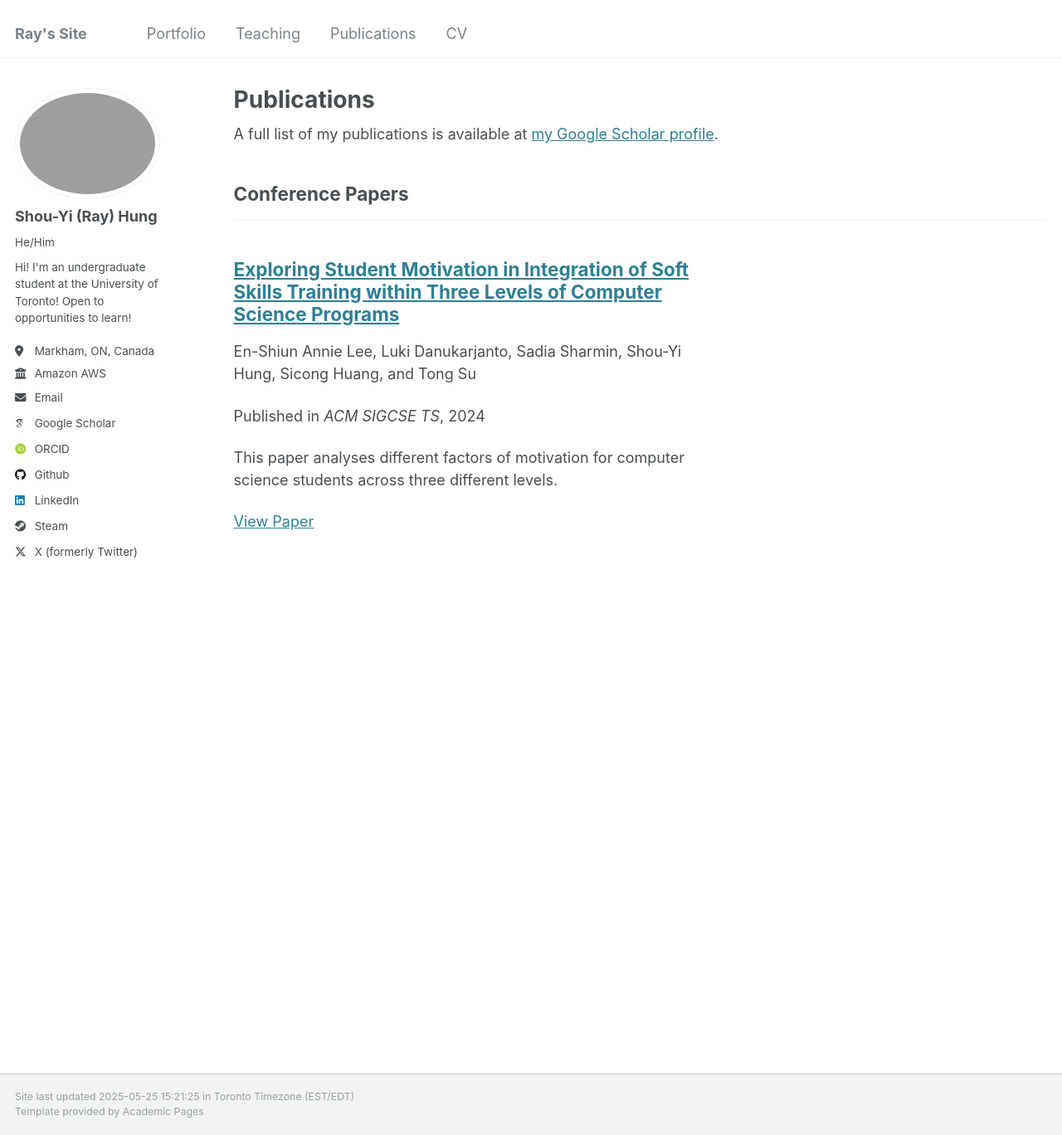
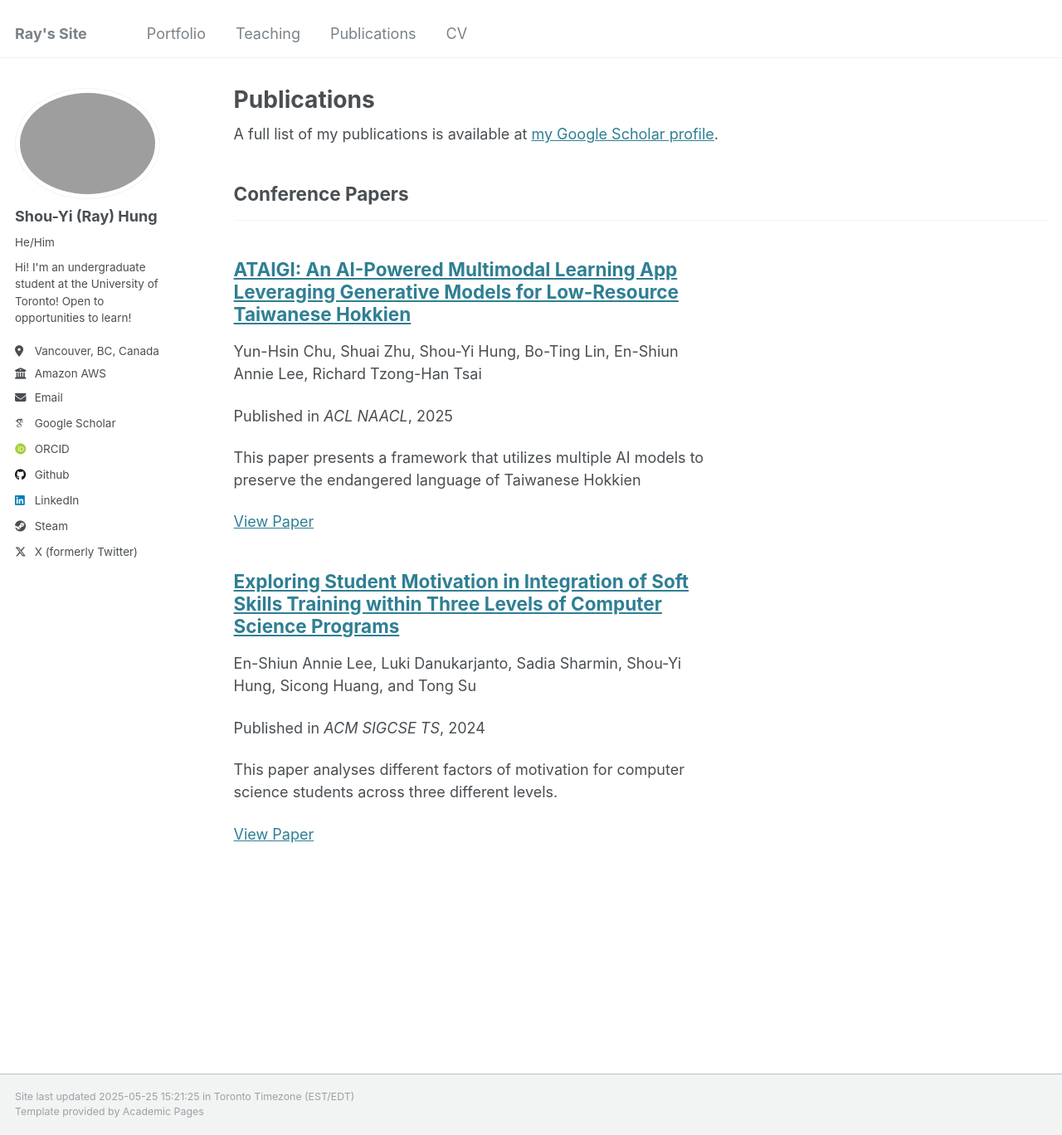
Before and after one commit to Lei-Tin/PortfolioPage, a Jekyll site: the page built from _pages/publications.html, in a window 1280 px wide and 1368 px high. Shown: the whole window at 83% size. Built offline with Jekyll 4.4.1, drawn with Linux system fonts in a browser that asks for light colours; some web fonts are replaced.

Commit message:
[+] Added NAACL Publication

```diff
--- a/_config.yml
+++ b/_config.yml
@@ -25,7 +25,7 @@ author:
   name             : "Shou-Yi (Ray) Hung"
   pronouns         : "He/Him"
   bio              : "Hi! I'm an undergraduate student at the University of Toronto! Open to opportunities to learn!"
-  location         : "Markham, ON, Canada"
+  location         : "Vancouver, BC, Canada"
   employer         : "Amazon AWS"
   uri              : # URL
   email            : "sy.hung@mail.utoronto.ca"
--- /dev/null
+++ b/_publications/2024-05-11-ataigi.md
@@ -0,0 +1,17 @@
+---
+title: "ATAIGI: An AI-Powered Multimodal Learning App Leveraging Generative Models for Low-Resource Taiwanese Hokkien"
+collection: publications
+category: conferences
+permalink: /publication/2024-05-11-ataigi
+excerpt: "This paper presents a framework that utilizes multiple AI models to preserve the endangered language of Taiwanese Hokkien"
+date: 2025-05-11
+venue: 'ACL NAACL'
+paperurl: 'https://aclanthology.org/2025.naacl-demo.2/'
+authors: "Yun-Hsin Chu, Shuai Zhu, Shou-Yi Hung, Bo-Ting Lin, En-Shiun Annie Lee, Richard Tzong-Han Tsai"
+# slidesurl: ''
+# citation: "Yun-Hsin Chu, Shuai Zhu, Shou-Yi Hung, Bo-Ting Lin, En-Shiun Annie Lee, and Richard Tzong-Han Tsai. 2025. ATAIGI: An AI-Powered Multimodal Learning App Leveraging Generative Models for Low-Resource Taiwanese Hokkien. In Proceedings of the 2025 Conference of the Nations of the Americas Chapter of the Association for Computational Linguistics: Human Language Technologies (System Demonstrations), pages 11–19, Albuquerque, New Mexico. Association for Computational Linguistics."
+---
+
+Many endangered languages are at risk of extinction due to barriers in communication and generational gaps that hinder their preservation. A cause for languages becoming endangered is the lack of language educational tools and artificial intelligence (AI) models for these low-resource languages. To address this, we propose the ATAIGI learning app designed with AI-powered models leveraging multimodal generative techniques. Our app offers users a comprehensive learning experience by providing translated phrases and definitions, example sentences, illustrative images, romanized pronunciation, and audio speech to accelerate language learning. ATAIGI is built on five AI models that are rigorously benchmarked individually, with our Transliteration Model achieving state-of-the-art results for Taiwanese Hokkien transliteration. ATAIGI is available for all to learn the endangered language of Taiwanese Hokkien, an endangered language spoken in Taiwan. A human evaluation conducted demonstrates the effectiveness of ATAIGI in improving language proficiency and cultural understanding, supporting its potential for the preservation and education of endangered languages like the Taiwanese Hokkien.
+
+Paper available [here](https://aclanthology.org/2025.naacl-demo.2/)
```
